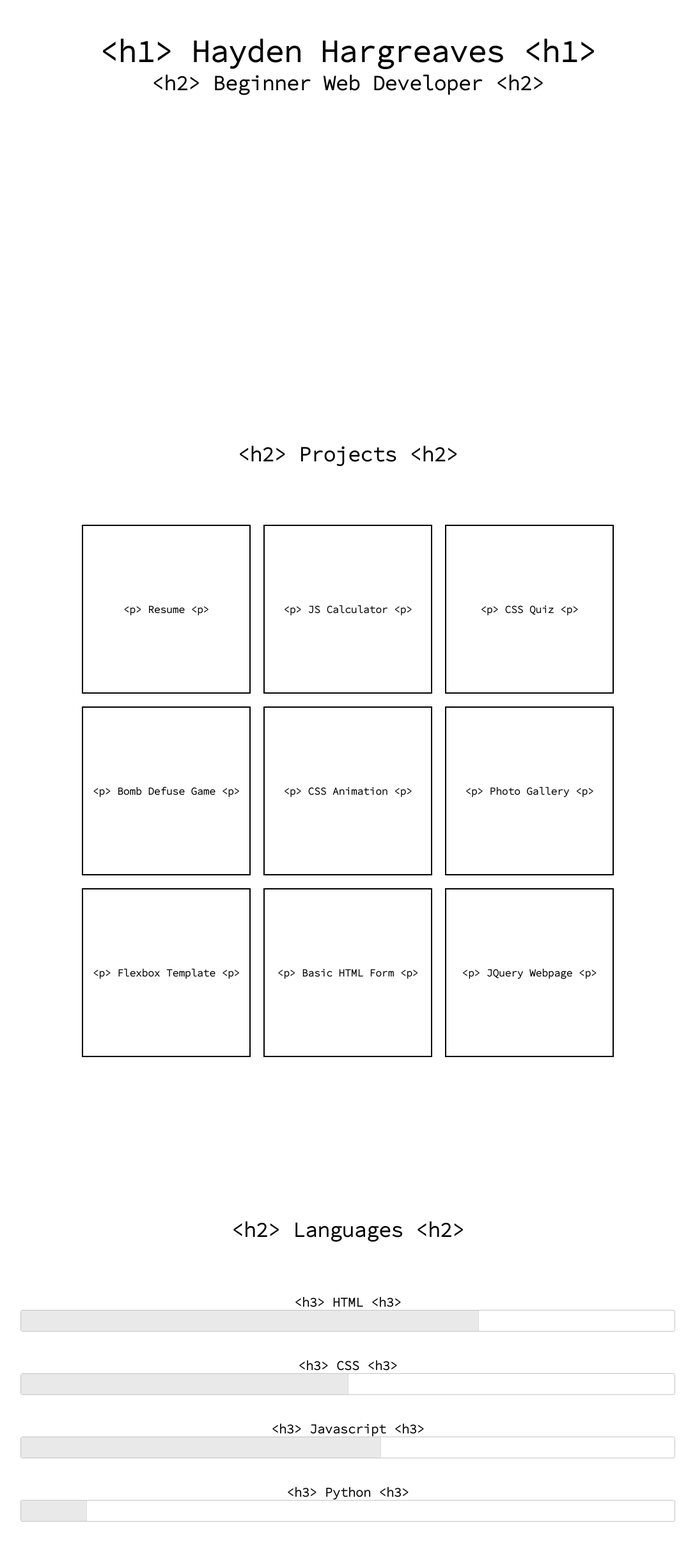
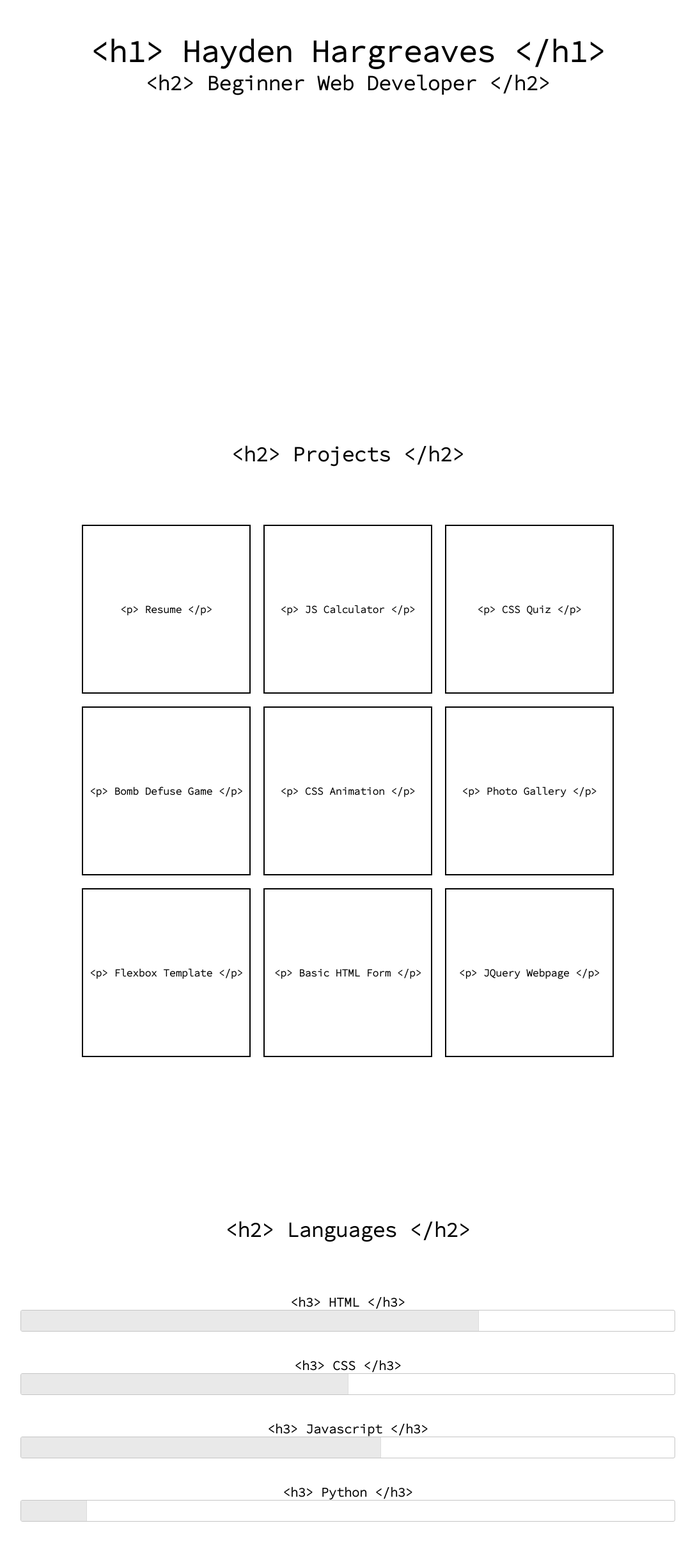
Before and after one commit to hhargrWestMec/portfolio.github.io, a plain HTML site: page index.html in a window 1280 px wide. Shown: the part 270-2686 px from the top of the page at 64% size, without its empty margins (96-1183 px from the left). Drawn offline with nearby package versions, Linux system fonts and the light colour scheme; files that its build step writes are made by us from their sources; a web font is replaced by a local one.

Commit message:
Update index.html

```diff
--- a/index.html
+++ b/index.html
@@ -13,46 +13,23 @@
     <script src="https://code.jquery.com/ui/1.13.2/jquery-ui.js"></script>
     <link rel="icon" type="image/x-icon" href="favicon.jpg">
     <script>
-        $( function() {
-            $( "#htmlBar" ).progressbar({
-            value: 70
-            });
-        } );
-
-        $( function() {
-            $( "#cssBar" ).progressbar({
-            value: 50
-            });
-        } );
-
-        $( function() {
-            $( "#jsBar" ).progressbar({
-            value: 55
-            });
-        } );
-        $( function() {
-            $( "#pyBar" ).progressbar({
-            value: 10
-           });
-        } );
-
-        $("#htmlBar").css({ 'background': '#eb3d34 repeat-x 50% 50%;' });
-        $("#htmlBar > div").css({ 'background': 'url(images/lime-1x100.png) #eb3d34 repeat-x 50% 50%;' });
-
+        $( function() {$( "#htmlBar" ).progressbar({value: 70});});
+        $( function() {$( "#cssBar" ).progressbar({value: 50});});
+        $( function() {$( "#jsBar" ).progressbar({value: 55});});
+        $( function() {$( "#pyBar" ).progressbar({value: 10});});
     </script>
 
 </head>
 <body>
-
     <div id="headerContainer">
         <div id="headerTextContainer">
 
             <h1 class="headerMain">
-                <span>&lt;h1&gt;</span> <span>Hayden</span> <span>Hargreaves</span> <span>&lt;h1&gt;</span>
+                <span>&lt;h1&gt;</span> <span>Hayden</span> <span>Hargreaves</span> <span>&lt;/h1&gt;</span>
             </h1>
 
             <h2 class="subheaderMain">
-                <span>&lt;h2&gt;</span> <span>Beginner</span> <span>Web</span> <span>Developer</span> <span>&lt;h2&gt;</span>
+                <span>&lt;h2&gt;</span> <span>Beginner</span> <span>Web</span> <span>Developer</span> <span>&lt;/h2&gt;</span>
             </h2>
 
         </div>
@@ -61,45 +38,45 @@
     <div id="bodyContainer">
 
         <h2 class="subheaderMain2" style="margin-bottom: 10vh;">
-            <span>&lt;h2&gt;</span> <span>Projects</span> <span>&lt;h2&gt;</span>
+            <span>&lt;h2&gt;</span> <span>Projects</span> <span>&lt;/h2&gt;</span>
         </h2>
 
         <div id="gridHolder">
             <div class="gridContainer">
-                <div id="item1" class="gridItem"> <a href="https://hhargrwestmec.github.io/basicCSSResume.github.io/" target="_blank"><p><span>&lt;p&gt;</span> <span>Resume</span> <span>&lt;p&gt;</span></p></a> </div>
-                <div id="item2" class="gridItem"> <a href="https://hhargrwestmec.github.io/basicJavaScriptCalculator.github.io/" target="_blank"><p><span>&lt;p&gt;</span> <span>JS</span> <span>Calculator</span> <span>&lt;p&gt;</span></p></a> </div>
-                <div id="item3" class="gridItem"> <a href="https://hhargrwestmec.github.io/javascriptQuizApp.github.io/" target="_blank"><p><span>&lt;p&gt;</span> <span>CSS</span> <span>Quiz</span> <span>&lt;p&gt;</span></p></a> </div>
-                <div id="item4" class="gridItem"> <a href="https://hhargrwestmec.github.io/defuseTheBomb.github.io/" target="_blank"><p><span>&lt;p&gt;</span> <span>Bomb</span> <span>Defuse</span> <span>Game</span> <span>&lt;p&gt;</span></p></a> </div>
-                <div id="item5" class="gridItem"> <a href="https://hhargrwestmec.github.io/crazyClock.github.io/" target="_blank"><p><span>&lt;p&gt;</span> <span>CSS</span> <span>Animation</span> <span>&lt;p&gt;</span></p></a> </div>
-                <div id="item6" class="gridItem"> <a href="https://hhargrwestmec.github.io/FighterJetsPhotoAlbum.github.io/" target="_blank"><p><span>&lt;p&gt;</span> <span>Photo</span> <span>Gallery</span> <span>&lt;p&gt;</span></p></a> </div>
-                <div id="item7" class="gridItem"> <a href="https://hhargrwestmec.github.io/flexboxLayout3.github.io/" target="_blank"><p><span>&lt;p&gt;</span> <span>Flexbox</span> <span>Template</span> <span>&lt;p&gt;</span></p></a> </div>
-                <div id="item8" class="gridItem"> <a href="https://hhargrwestmec.github.io/basicForms.github.io/" target="_blank"><p><span>&lt;p&gt;</span> <span>Basic</span> <span>HTML</span> <span>Form</span> <span>&lt;p&gt;</span></p></a> </div>
-                <div id="item9" class="gridItem"> <a href="https://hhargrwestmec.github.io/JQuery.github.io/" target="_blank"><p><span>&lt;p&gt;</span> <span>JQuery</span> <span>Webpage</span> <span>&lt;p&gt;</span></p></a> </div>
+                <div id="item1" class="gridItem"> <a href="https://hhargrwestmec.github.io/basicCSSResume.github.io/" target="_blank"><p><span>&lt;p&gt;</span> <span>Resume</span> <span>&lt;/p&gt;</span></p></a> </div>
+                <div id="item2" class="gridItem"> <a href="https://hhargrwestmec.github.io/basicJavaScriptCalculator.github.io/" target="_blank"><p><span>&lt;p&gt;</span> <span>JS</span> <span>Calculator</span> <span>&lt;/p&gt;</span></p></a> </div>
+                <div id="item3" class="gridItem"> <a href="https://hhargrwestmec.github.io/javascriptQuizApp.github.io/" target="_blank"><p><span>&lt;p&gt;</span> <span>CSS</span> <span>Quiz</span> <span>&lt;/p&gt;</span></p></a> </div>
+                <div id="item4" class="gridItem"> <a href="https://hhargrwestmec.github.io/defuseTheBomb.github.io/" target="_blank"><p><span>&lt;p&gt;</span> <span>Bomb</span> <span>Defuse</span> <span>Game</span> <span>&lt;/p&gt;</span></p></a> </div>
+                <div id="item5" class="gridItem"> <a href="https://hhargrwestmec.github.io/crazyClock.github.io/" target="_blank"><p><span>&lt;p&gt;</span> <span>CSS</span> <span>Animation</span> <span>&lt;/p&gt;</span></p></a> </div>
+                <div id="item6" class="gridItem"> <a href="https://hhargrwestmec.github.io/FighterJetsPhotoAlbum.github.io/" target="_blank"><p><span>&lt;p&gt;</span> <span>Photo</span> <span>Gallery</span> <span>&lt;/p&gt;</span></p></a> </div>
+                <div id="item7" class="gridItem"> <a href="https://hhargrwestmec.github.io/flexboxLayout3.github.io/" target="_blank"><p><span>&lt;p&gt;</span> <span>Flexbox</span> <span>Template</span> <span>&lt;/p&gt;</span></p></a> </div>
+                <div id="item8" class="gridItem"> <a href="https://hhargrwestmec.github.io/basicForms.github.io/" target="_blank"><p><span>&lt;p&gt;</span> <span>Basic</span> <span>HTML</span> <span>Form</span> <span>&lt;/p&gt;</span></p></a> </div>
+                <div id="item9" class="gridItem"> <a href="https://hhargrwestmec.github.io/JQuery.github.io/" target="_blank"><p><span>&lt;p&gt;</span> <span>JQuery</span> <span>Webpage</span> <span>&lt;/p&gt;</span></p></a> </div>
             </div>
         </div>
 
         <h2 class="subheaderMain2" style="margin-bottom: 10vh; margin-top: 30vh;">
-            <span>&lt;h2&gt;</span> <span>Languages</span> <span>&lt;h2&gt;</span>
+            <span>&lt;h2&gt;</span> <span>Languages</span> <span>&lt;/h2&gt;</span>
         </h2>
             <div id="progressBarContainer">
 
                 <h3 class="largeBodyMain">
-                    <span>&lt;h3&gt;</span> <span>HTML</span> <span>&lt;h3&gt;</span>
+                    <span>&lt;h3&gt;</span> <span>HTML</span> <span>&lt;/h3&gt;</span>
                 </h3>
                     <div id="htmlBar" class="bar"></div>
 
                 <h3 class="largeBodyMain">
-                    <span>&lt;h3&gt;</span> <span>CSS</span> &lt;h3&gt;</span>
+                    <span>&lt;h3&gt;</span> <span>CSS</span> &lt;/h3&gt;</span>
                 </h3>
                     <div id="cssBar" class="bar"></div>
 
                 <h3 class="largeBodyMain">
-                    <span>&lt;h3&gt;</span> <span>Javascript</span> <span>&lt;h3&gt;</span>
+                    <span>&lt;h3&gt;</span> <span>Javascript</span> <span>&lt;/h3&gt;</span>
                 </h3>
                     <div id="jsBar" class="bar"></div>
 
                 <h3 class="largeBodyMain">
-                    <span>&lt;h3&gt;</span> <span>Python</span> <span>&lt;h3&gt;</span>
+                    <span>&lt;h3&gt;</span> <span>Python</span> <span>&lt;/h3&gt;</span>
                 </h3>
                     <div id="pyBar" class="bar"></div>
 
@@ -110,5 +87,7 @@
 
     </div>
 
+
+    <script src="script.js"></script>
 </body>
 </html>
```
